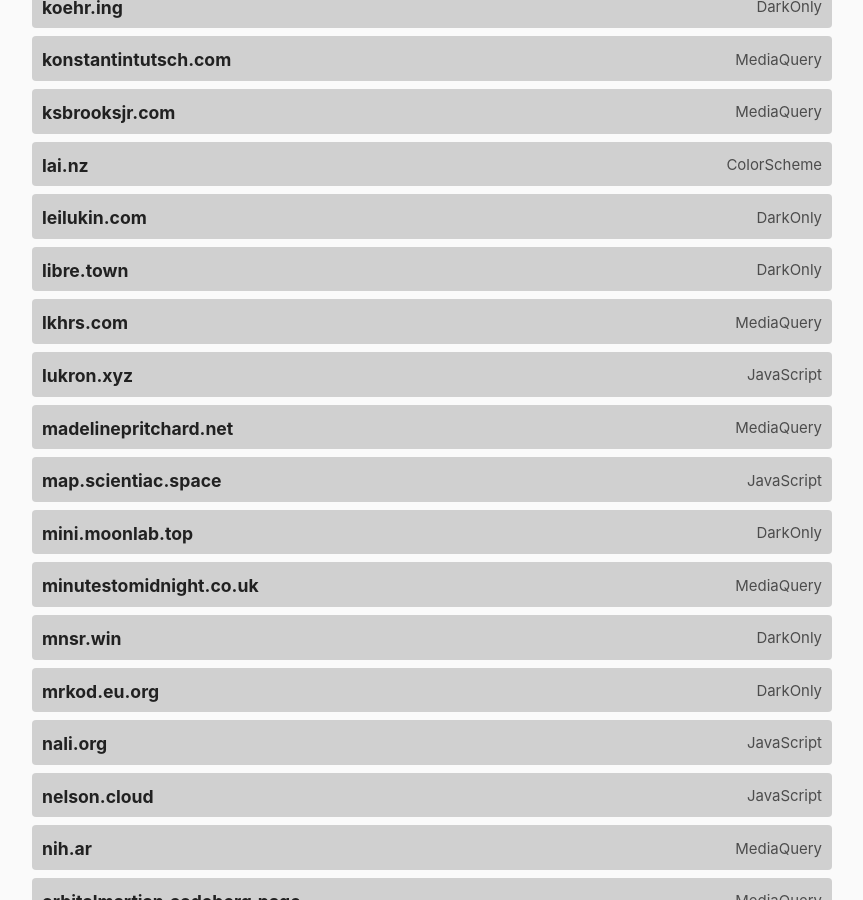
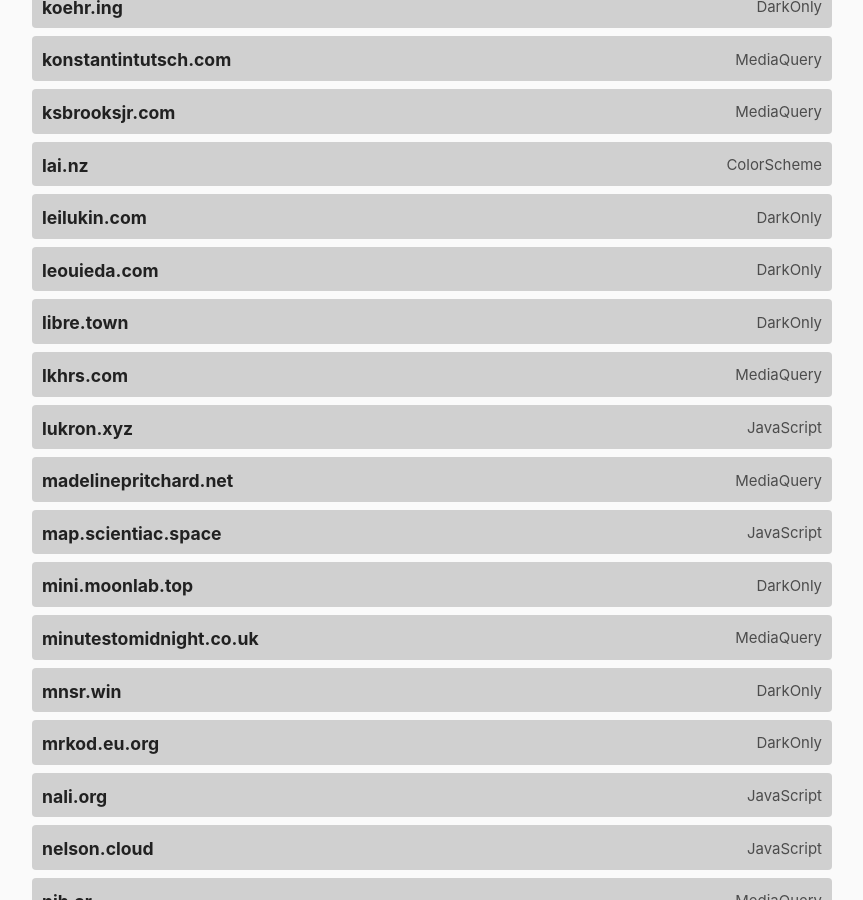
Before and after one commit to katherinek727/darktheme.club, a Jekyll site: the page built from index.md, in a window 1280 px wide and 900 px high, scrolled down 4899 px. Shown: the whole window, without its empty margins (208-1071 px from the left). Built offline with Jekyll 4.4.1, drawn with Linux system fonts in a browser that asks for light colours.

Commit message:
Add leouieda.com
My personal website with a darkonly theme.

```diff
--- a/_data/sites.yml
+++ b/_data/sites.yml
@@ -423,6 +423,11 @@
   method: darkonly
   last_checked: 2024-07-13
 
+- domain: leouieda.com
+  url: https://www.leouieda.com/
+  method: darkonly
+  last_checked: 2025-02-28
+
 - domain: libre.town
   url: https://libre.town/
   method: darkonly
```
